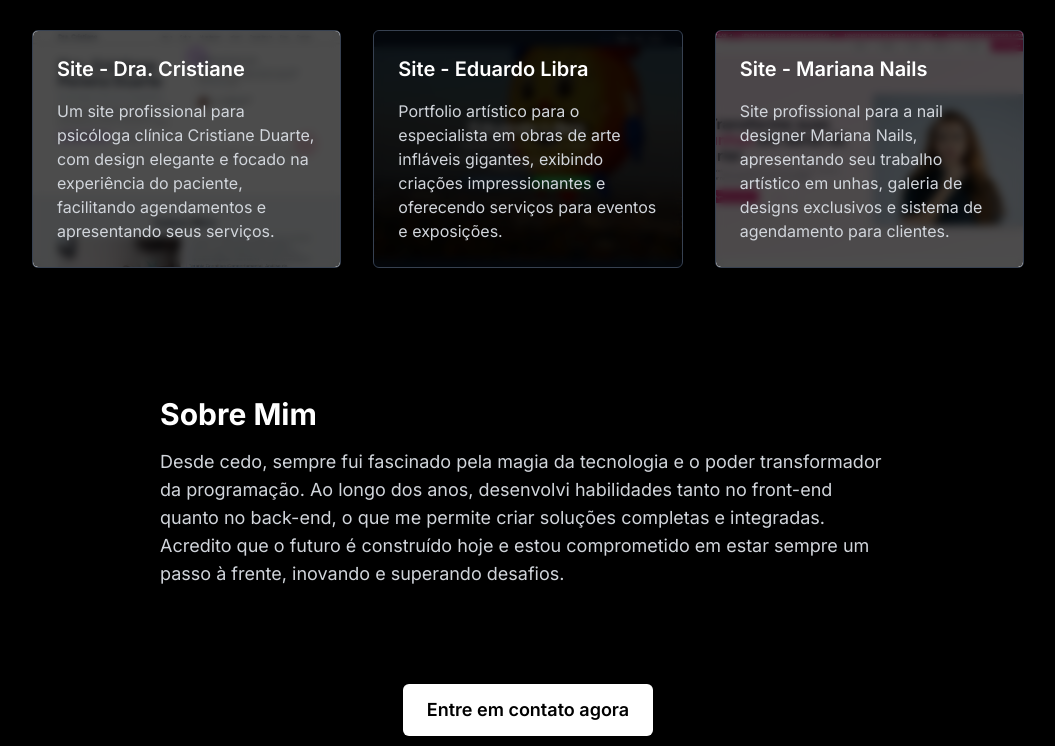
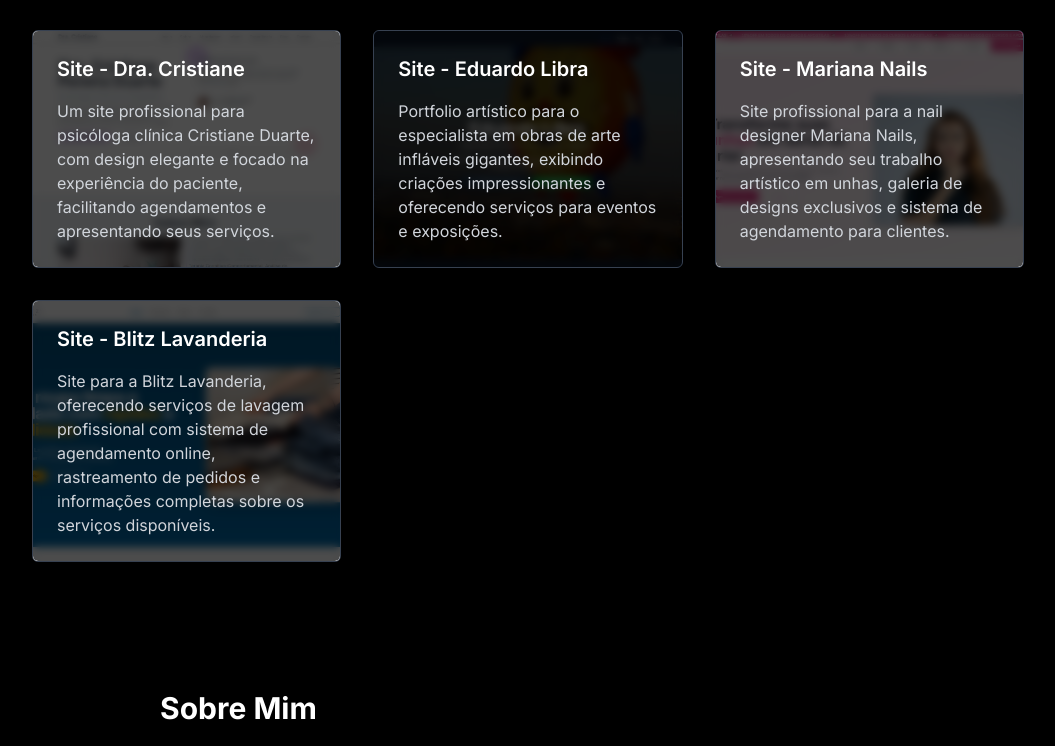
Before and after one commit to devsouzaedu/jmsouza_portfolio, a Next.js app: page / in a window 1280 px wide. Shown: the part 900-1646 px from the top of the page, without its empty margins (112-1167 px from the left). Built offline with nearby package versions, Linux system fonts and the light colour scheme.

Commit message:
wipcards

```diff
--- a/src/app/page.tsx
+++ b/src/app/page.tsx
@@ -179,7 +179,7 @@ export default function Home() {
                 <div
                   className="border border-gray-700 p-6 rounded-md shadow-sm bg-black hover:bg-gray-900 transition-all duration-300 relative overflow-hidden cursor-pointer flex flex-col h-full"
                   style={{
-                    backgroundImage: `url(/opera_s8bkasJJpo.png)`,
+                    backgroundImage: `url(/libracom_fundo_card_2.png)`,
                     backgroundSize: 'cover',
                     backgroundPosition: 'center',
                   }}
@@ -253,6 +253,26 @@ export default function Home() {
                   </div>
                 </div>
               </Link>
+
+              {/* Projeto 7 - Blitz Lavanderia */}
+              <Link href="#" target="_blank" className="transform transition-all duration-500 hover:-translate-y-2 animate-fadeIn" style={{animationDelay: '0.7s'}}>
+                <div
+                  className="border border-gray-700 p-6 rounded-md shadow-sm bg-black hover:bg-gray-900 transition-all duration-300 relative overflow-hidden cursor-pointer flex flex-col h-full"
+                  style={{
+                    backgroundImage: `url(/blitz_lavanderia_fundo_card.png)`,
+                    backgroundSize: 'cover',
+                    backgroundPosition: 'center',
+                  }}
+                >
+                  <div className="absolute inset-0 bg-black/70 backdrop-blur-sm"></div>
+                  <div className="relative z-10 flex flex-col h-full">
+                    <h3 className="text-xl font-semibold text-white">Site - Blitz Lavanderia</h3>
+                    <p className="mt-4 text-gray-300 flex-grow">
+                      Site para a Blitz Lavanderia, oferecendo serviços de lavagem profissional com sistema de agendamento online, rastreamento de pedidos e informações completas sobre os serviços disponíveis.
+                    </p>
+                  </div>
+                </div>
+              </Link>
             </div>
           </div>
         </section>
```
Also changed, not shown: public/blitz_lavanderia_fundo_card.png (added), public/libracom_fundo_card_2.png (added).
